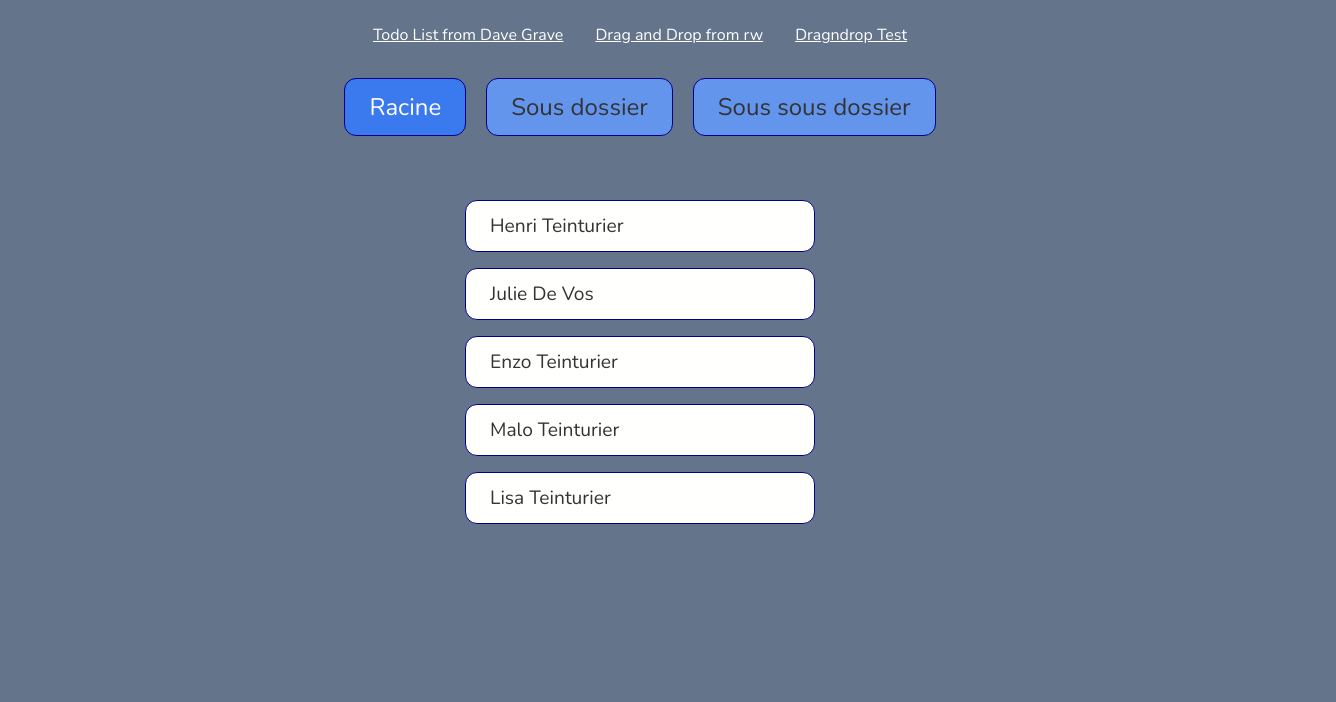
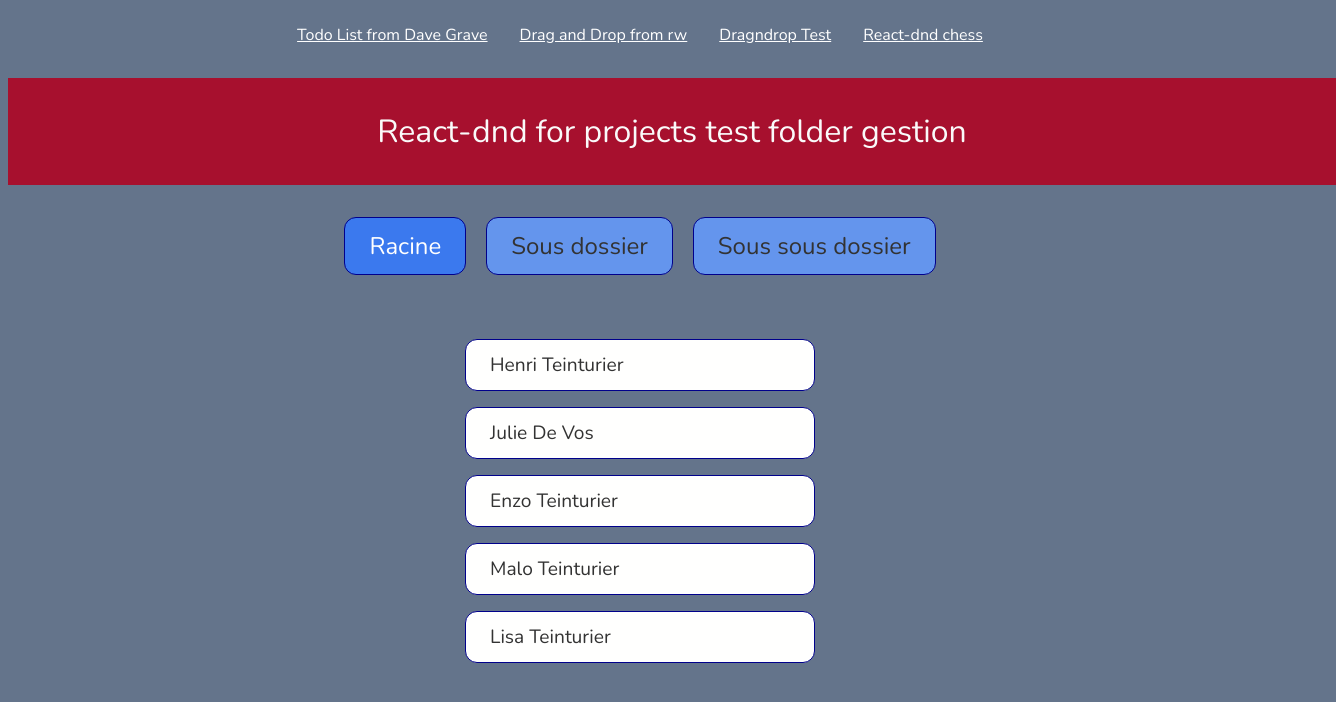
Before and after one commit to HenriTeinturier/dragNDrop, a React (Create React App) app: page / in a window 1280 px wide. Both pictures are taken after a click on the element "Dragndrop Test". Shown: the top 702 px of the page, 1336 px wide, since content can reach past the window. Built offline with nearby package versions, Linux system fonts and the light colour scheme; data requests are answered from the project's data file.

Commit message:
reactdnd installation and prepare layout

```diff
--- a/package.json
+++ b/package.json
@@ -12,6 +12,8 @@
     "axios": "^0.27.2",
     "react": "^18.2.0",
     "react-beautiful-dnd": "^13.1.1",
+    "react-dnd": "^16.0.1",
+    "react-dnd-html5-backend": "^16.0.1",
     "react-dom": "^18.2.0",
     "react-query": "^3.39.1",
     "react-scripts": "5.0.1",
--- a/src/Components/DragndropTest/DragndropTest.js
+++ b/src/Components/DragndropTest/DragndropTest.js
@@ -37,12 +37,10 @@ const INITIAL_LIST = [
 
 ];
 
-const List = ({ list, onDragEnd, setActiveFolder, activeFolder }) => (
+const List = ({ list, setActiveFolder, activeFolder }) =>
 
-  <DragDropContext onDragEnd={onDragEnd}>
-    <Droppable droppableId="droppable">
-      {(provided) => (
-        <div className='listWrapper' ref={provided.innerRef} {...provided.droppableProps}>
+ (
+        <div className='listWrapper'>
           {
             list.filter((item, index) => (item.folder === activeFolder))
               .map((item, index) => (
@@ -51,52 +49,50 @@ const List = ({ list, onDragEnd, setActiveFolder, activeFolder }) => (
             )
           }
         </div>
-      )}
-    </Droppable>
-  </DragDropContext>
+
 );
 
 const Item = ({ index, item }) => (
-  <Draggable index={index} draggableId={item.id}>
-    {(provided, snapshot) => (
+
       <div
       className='listItem'
-        ref={provided.innerRef}
-        {...provided.draggableProps}
-        {...provided.dragHandleProps}
          >
         {item.firstName} {item.lastName}
       </div>
-    )}
-  </Draggable>
+
 );
 
 const Header = ({onDragEnd, activeFolder, setActiveFolder}) => {
 
   return (
-   <DragDropContext onDragEnd={onDragEnd}>
+  //  <DragDropContext onDragEnd={onDragEnd}>
 
         <div className="headerWrapper">
           <div
+            index={'racine'}
+            key={'racine'}
             className={`${activeFolder === 'racine' ? "active" : ""}  headerItem`}
             onClick={() => setActiveFolder('racine')}
           >
             Racine
           </div>
           <div
+            index={'sub'}
+            key={'sub'}
             className={`${activeFolder === 'sub' ? "active" : ""}  headerItem`}
             onClick={() => setActiveFolder('sub')}
           >
             Sous dossier
           </div>
           <div
+            index={'subsub'}
+            key={'subsub'}
             className={`${activeFolder === 'subsub' ? "active" : ""}  headerItem`}
             onClick={() => setActiveFolder('subsub')}
           >
             Sous sous dossier
           </div>
         </div>
-    </DragDropContext>
 
   )
 }
@@ -109,21 +105,13 @@ export const DragndropTest = () => {
     setList(INITIAL_LIST)
   }, [])
 
-  const handleDragEnd = ({ destination, source }) => {
-    console.log( 'source', source)
-     if (!destination) return;
-    const updatedList = list.filter((item, index) => index !== source.index);
-     setList(updatedList);
 
-    // setList(reorder(list, source.index, destination.index));
-  };
 
   return (
     <>
-      {/* <DragDropContext> */}
-        <Header onDragEnd={handleDragEnd}  setActiveFolder={setActiveFolder} activeFolder={activeFolder} />
-        <List list={list} onDragEnd={handleDragEnd} setActiveFolder={setActiveFolder} activeFolder={activeFolder} />
-      {/* </DragDropContext> */}
+
+        <Header  setActiveFolder={setActiveFolder} activeFolder={activeFolder} />
+        <List list={list} setActiveFolder={setActiveFolder} activeFolder={activeFolder} />
     </>
   )
 }
--- /dev/null
+++ b/src/Components/HeaderTitle/HeaderTitle.js
@@ -0,0 +1,19 @@
+import React from 'react'
+import './headerTitle.scss';
+
+export const HeaderTitle = ({activeScreen}) => {
+  console.log('activescreen', activeScreen)
+
+  let title = "";
+  if (activeScreen === 'todoList') { title =  'Todo List from Dave Grave. UseQuery, useMutation, react-beautiful-dnd'}
+  if (activeScreen === 'dragnDropByRw') { title =  'React-beautiful-dnd by Rwieruch'}
+  if (activeScreen === 'dragndropTest') { title =  'React-dnd for projects test folder gestion'}
+  if (activeScreen === 'reactdnd') { title =  'Chess tutorial from react-dnd'}
+
+
+  return (
+    <div className='headerTitleWrapper'>
+      <div className='headerTitle'>{title}</div>
+    </div>
+  )
+}
--- /dev/null
+++ b/src/Components/HeaderTitle/headerTitle.scss
@@ -0,0 +1,11 @@
+.headerTitleWrapper {
+  width: 100%;
+  display: flex;
+  justify-content: center;
+  background-color: rgb(167, 16, 46);
+  color: #fafafa;
+  padding: 2rem;
+  margin-bottom: 2rem;
+  font-size: 2rem;
+
+}
--- a/src/Components/Layout/Layout.js
+++ b/src/Components/Layout/Layout.js
@@ -4,6 +4,7 @@ import { DragnDropByRw } from '../DragnDropByRw/DragnDropByRw';
 import { TodoList } from '../../features/todos/TodoList';
 import { DragndropTest } from '../DragndropTest/DragndropTest';
 import  {ScreenContext}  from '../../App';
+import { HeaderTitle } from '../HeaderTitle/HeaderTitle';
 
 export const Layout = () => {
   const {activeScreen} = useContext(ScreenContext);
@@ -11,6 +12,7 @@ export const Layout = () => {
   return (
     <div style={{display: 'flex', flexDirection: 'column'}}>
       <Navbar />
+      <HeaderTitle activeScreen={activeScreen} />
       {
         activeScreen === 'dragnDropByRw' && <DragnDropByRw />
       }
@@ -21,6 +23,7 @@ export const Layout = () => {
         activeScreen === 'dragndropTest' && <DragndropTest />
       }
 
+
     </div>
   )
 }
--- a/src/Components/Navbar/Navbar.js
+++ b/src/Components/Navbar/Navbar.js
@@ -11,6 +11,8 @@ const {setActiveScreen} = useContext(ScreenContext);
       <div className="item" onClick={() => {setActiveScreen('todoList')}}>Todo List from Dave Grave</div>
       <div  className="item"  onClick={() => {setActiveScreen('dragnDropByRw')}}>Drag and Drop from rw</div>
       <div  className="item"  onClick={() => {setActiveScreen('dragndropTest')}}>Dragndrop Test</div>
+      <div  className="item"  onClick={() => {setActiveScreen('reactdnd')}}>React-dnd chess</div>
+
     </div>
   )
 }
```
Also changed, not shown: src/Components/ReactDndChess/ReactDndChess.js (added, +8 -0 lines), src/Components/ReactDndChess/reactDndChess.scss (added), 1 other file (tests, documents, lock files or other folders). Lines whose indentation alone changed are shown as unchanged.
